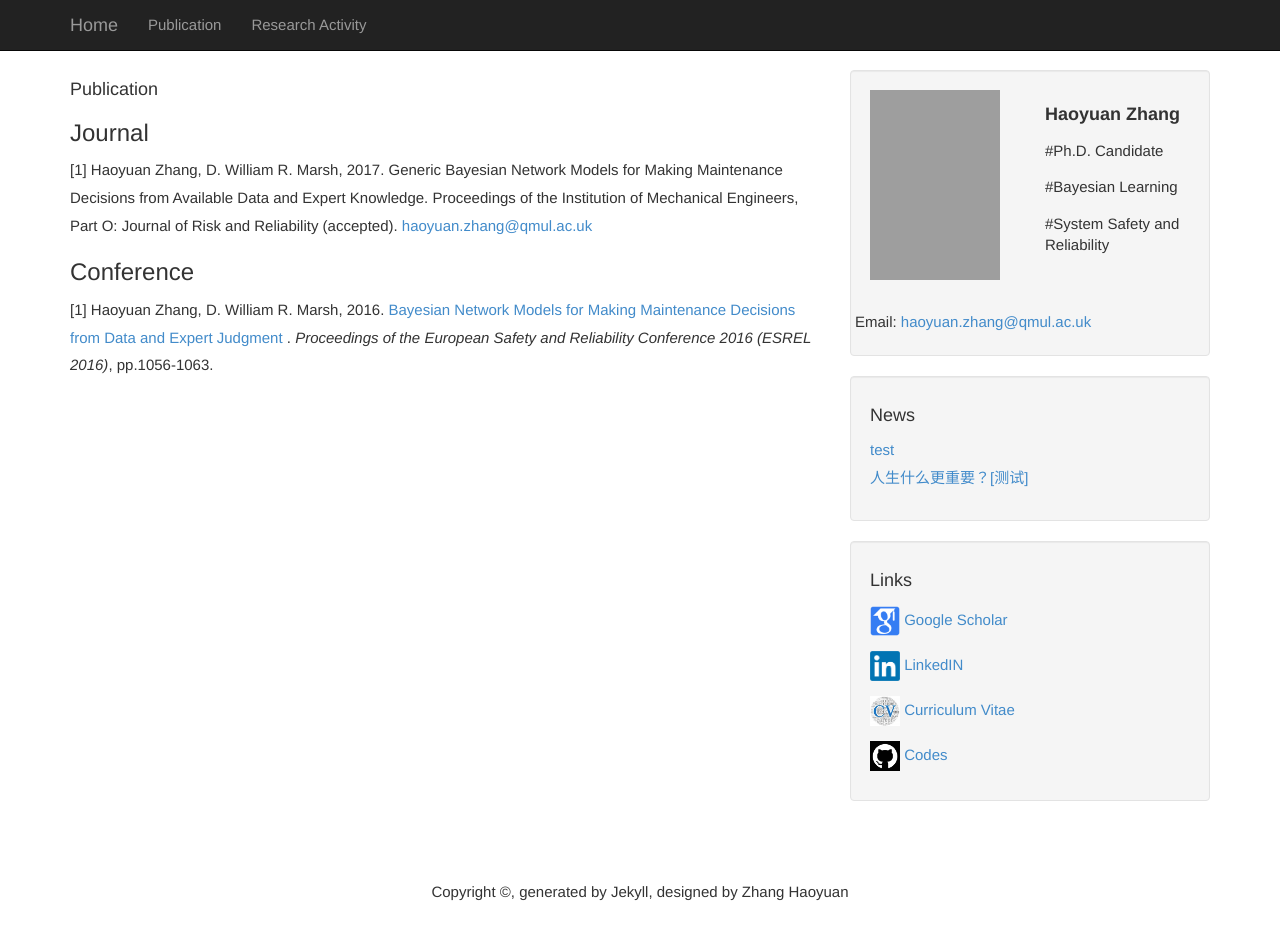
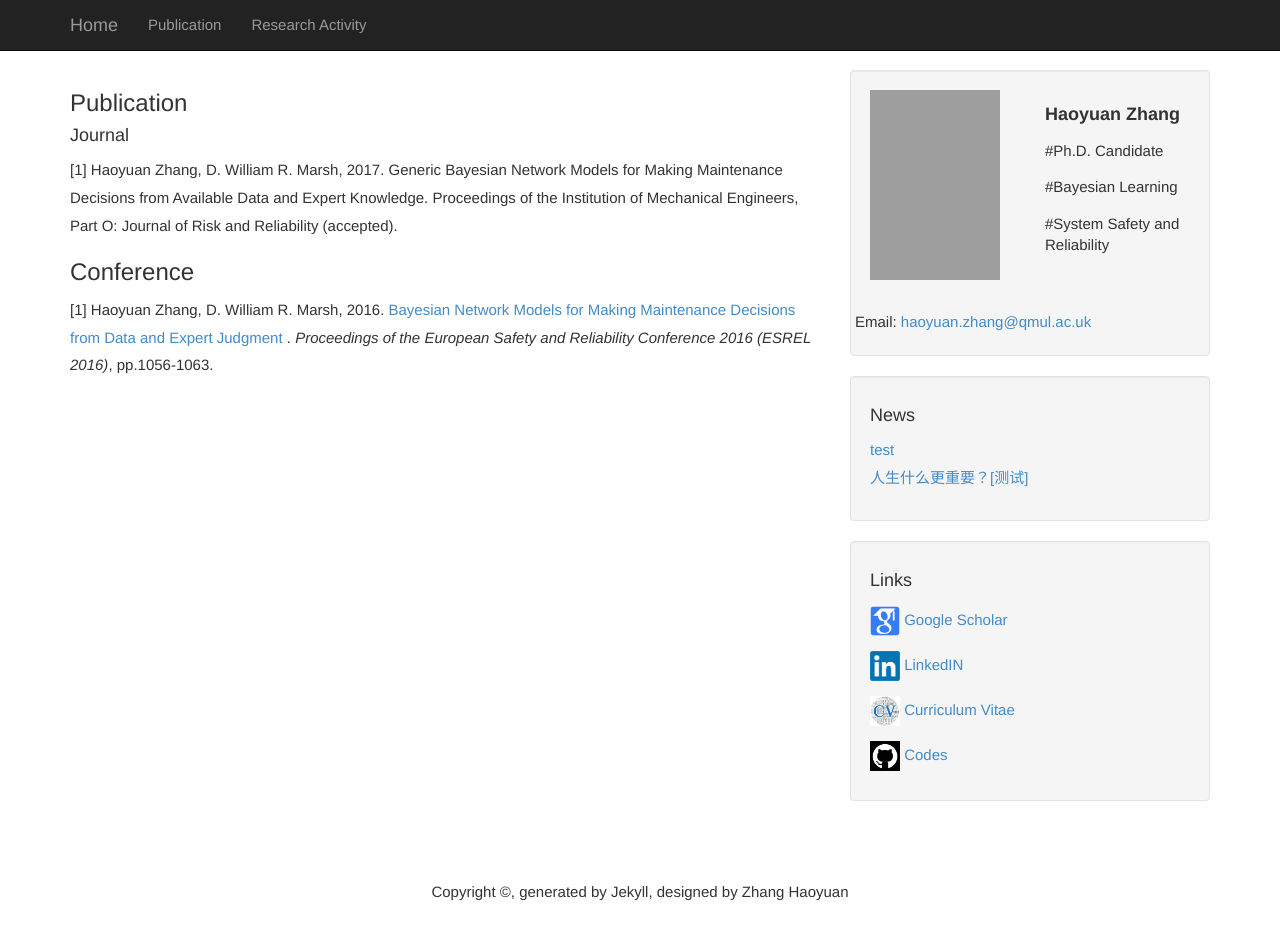
Before and after one commit to july0905/haoyuanzhang1990.github.io, a Jekyll site: the page built from pub.md, in a window 1280 px wide and 953 px high. Shown: the top 940 px of the window. Built offline with Jekyll 4.4.1, drawn with Linux system fonts in a browser that asks for light colours; grey boxes are pictures that could not be loaded.

Commit message:
Update pub.md

```diff
--- a/pub.md
+++ b/pub.md
@@ -4,12 +4,10 @@ title: "Publication"
 ---
 
 
-#### Publication
+### Publication
 
-### Journal
+#### Journal
 [1] Haoyuan Zhang, D. William R. Marsh, 2017. Generic Bayesian Network Models for Making Maintenance Decisions from Available Data and Expert Knowledge. Proceedings of the Institution of Mechanical Engineers, Part O: Journal of Risk and Reliability (accepted).
-<a href="mailto:haoyuan.zhang@qmul.ac.uk">haoyuan.zhang@qmul.ac.uk</a>
-
 
 ### Conference
 [1] Haoyuan Zhang, D. William R. Marsh, 2016. <a href="https://qmro.qmul.ac.uk/xmlui/bitstream/handle/123456789/13065/Marsh%20Bayesian%20Network%20Models%20for%20Making%202016%20Accepted.pdf?sequence=1">Bayesian Network Models for Making Maintenance Decisions from Data and Expert Judgment </a>. <i>
```
